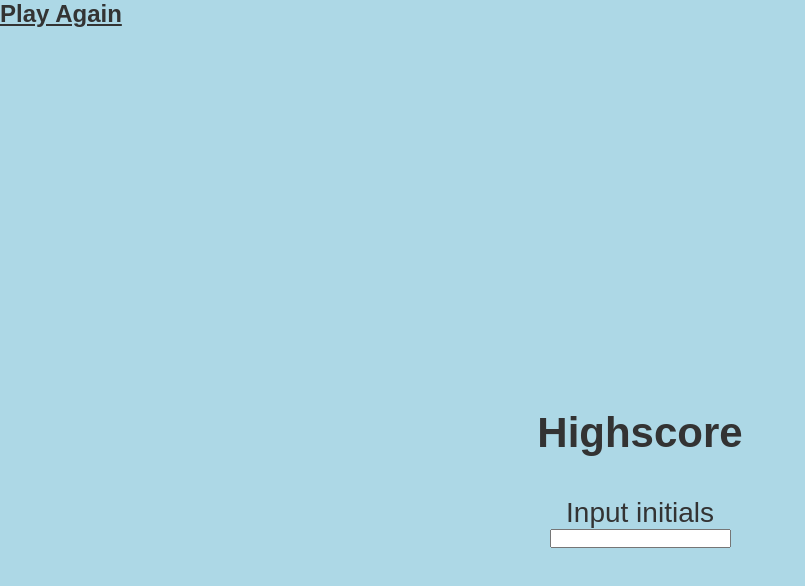
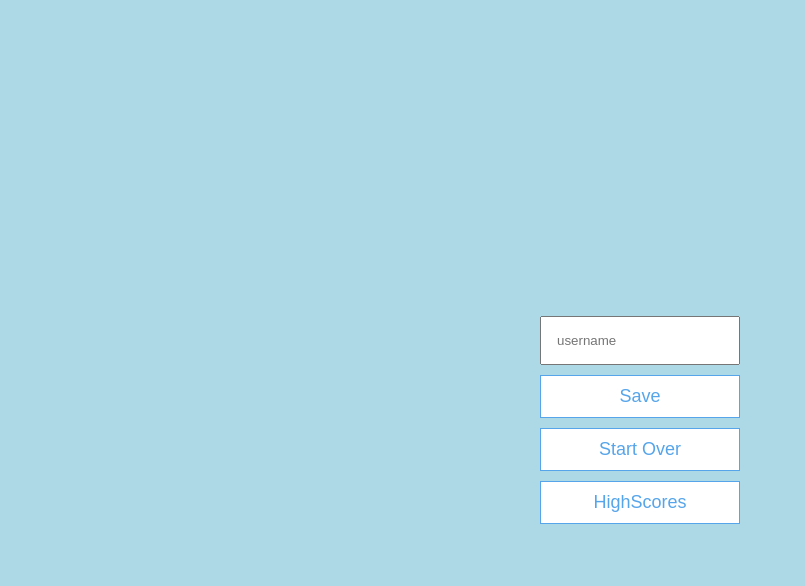
Before and after one commit to Shawnmflanigan/Javascript-Quiz, a plain HTML site: page highscore.html in a window 1280 px wide. Shown: the whole page, without its empty margins (0-805 px from the left). Drawn offline with Linux system fonts and the light colour scheme.

Commit message:
generals changes

```diff
--- a/app.css
+++ b/app.css
@@ -103,3 +103,20 @@ h4{
     box-shadow: none;
     transform: none;
 }
+
+/* Forms */
+form {
+    width: 100%;
+    display: flex;
+    flex-direction: column;
+    align-items: center;
+
+}
+
+input {
+    margin-bottom: 1rem;
+    width: 20rem;
+    padding: 1.5rem;
+
+
+}
--- a/game.js
+++ b/game.js
@@ -92,6 +92,7 @@ startGame = () => {
 // Question generator function randomly ordered.
 getNewQuestion = () => {
     if (availableQuestions.length === 0 || questionCounter >= max_questions) {
+        localStorage.setItem('newScore' , score);
         return window.location.assign("highscore.html");
     }
     questionCounter++;
--- a/highscore.html
+++ b/highscore.html
@@ -4,26 +4,35 @@
     <meta charset="UTF-8">
     <meta name="viewport" content="width=device-width, initial-scale=1.0">
     <link rel="stylesheet" href="app.css">
-    <title>Quick Quiz Highscore</title>
+    <title>Enter Initials</title>
 </head>
 <body>
-    <h1><a href="index.html">Play Again</a></h1>
     <div class="container">
         <div id = "displayScore" class = "flex-center flex-column">
-            <h2>Highscore</h2>
-            <h3>Input initials</h3>
-            <form method="POST">
-                <div class='inputInitials'>
-                <input type="text" name= 'initials' id='initials'>
-                </div>
+            <h1 id = 'finalScore'>0</h1>
+            <form>
+                <input
+                    type="text"
+                    name="username"
+                    id="username"
+                    placeholder="username"
+                />
+                <button type='submit' class='btn' id='saveScoreBtn' onclick="saveHighScore(event)"
+                >
+                    Save
+                </button>
+            </form>
+            <a class= 'btn' href='index.html'>Start Over</a>
+            <a class= 'btn' href='end.html'>HighScores</a>
 
-            </form>
+
+
 
         </div>
 
 
 
     </div>
-
+    <script src="highscore.js"></script>
 </body>
 </html>
```
Also changed, not shown: index.html (+1 -1 lines), 1 other file.
